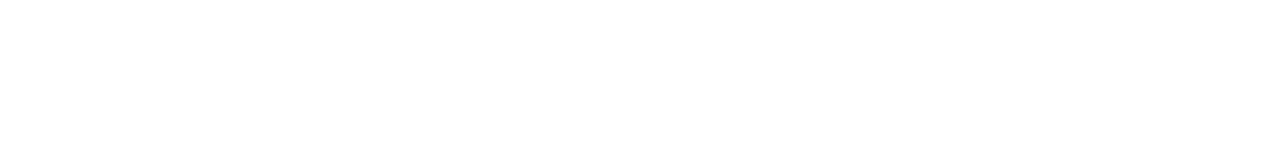
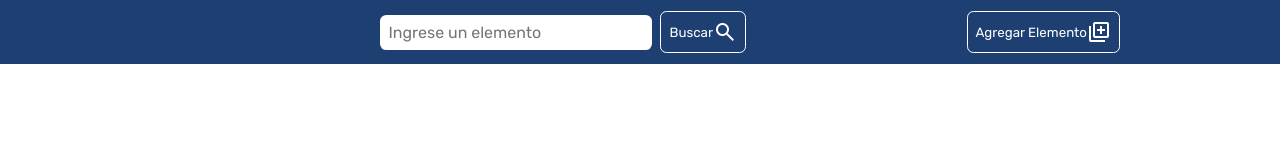
Before and after one commit to BuchaillotBenjamin/parcial2_programacion, a website: page index.html in a window 1280 px wide. Drawn offline with nearby package versions, Linux system fonts and the light colour scheme.

Commit message:
video 2 terminado

```diff
--- a/index.html
+++ b/index.html
@@ -5,9 +5,40 @@
     <link rel="icon" type="image/svg+xml" href="/vite.svg" />
     <meta name="viewport" content="width=device-width, initial-scale=1.0" />
     <title>Proyecto Final</title>
-  </head>
+    <link rel="stylesheet" href="./style.css">
+    <!-- FUENTE -->
+    <link rel="preconnect" href="https://fonts.googleapis.com">
+    <link rel="preconnect" href="https://fonts.gstatic.com" crossorigin>
+    <link href="https://fonts.googleapis.com/css2?family=Rubik:ital,wght@0,300..900;1,300..900&display=swap" rel="stylesheet">
+      <!-- ICONS  -->
+    <link rel="stylesheet" href="https://fonts.googleapis.com/css2?family=Material+Symbols+Outlined:opsz,wght,FILL,GRAD@20..48,100..700,0..1,-50..200&icon_names=check" />
+    <link rel="stylesheet" href="https://fonts.googleapis.com/css2?family=Material+Symbols+Outlined:opsz,wght,FILL,GRAD@20..48,100..700,0..1,-50..200" />
+
+
+    </head>
   <body>
+    <header>
+      <div class="container_principalHeader">
+         <div class="container_contentHeader">
+          <div class="headerSearch">
+            <input class="inputHeader"
+            placeholder="Ingrese un elemento"
+            type="text">
+            <button class="buttonSearch">Buscar
+              <span class="material-symbols-outlined">search</span>
+            </button>
+          </div>
+          <div>
+            <button class="header__buttonAdd">Agregar Elemento
+              <span class="material-symbols-outlined">
+                library_add
+              </span>
+            </button>
+          </div>
+         </div>
+      </div>
 
+    </header>
     <script type="module" src="/main.js"></script>
   </body>
 </html>
--- /dev/null
+++ b/style.css
@@ -0,0 +1,65 @@
+* {
+    margin: 0;
+    padding: 0;
+    font-family: "Rubik", sans-serif;
+}
+
+.container_principalHeader {
+    width: 100vw;
+    height: 8vh;
+    background-color: #1e3f72;
+    display: flex;
+    align-items: center;
+    justify-content: center;
+}
+
+.container_contentHeader {
+    width: 75%;
+    display: flex;
+    justify-content: space-between;
+    align-items: center;
+}
+
+.headerSearch {
+    display: flex;
+    justify-content: center;
+    align-items: center;
+    gap: 0.5rem;
+    margin: auto;
+}
+
+.inputHeader {
+    border-radius: 0.4rem;
+    border: none;
+    padding: 0.5rem;
+    outline: none;
+    font-size: 1rem;
+    width: 20vw;
+}
+
+.buttonSearch {
+    border: 1px solid white;
+    background-color: transparent;
+    border-radius: 0.4rem;
+    padding: 0.5rem;
+    display: flex;
+    align-items: center;
+    color: white;
+    transition: 0.2s ease;
+}
+
+.buttonSearch:hover,
+.header__buttonAdd:hover {
+    cursor: pointer;
+    background-color: #2a5aa1;
+}
+
+.header__buttonAdd {
+    border: 1px solid white;
+    background-color: transparent;
+    border-radius: 0.4rem;
+    padding: 0.5rem;
+    color: white;
+    display: flex;
+    align-items: center;
+}
```
